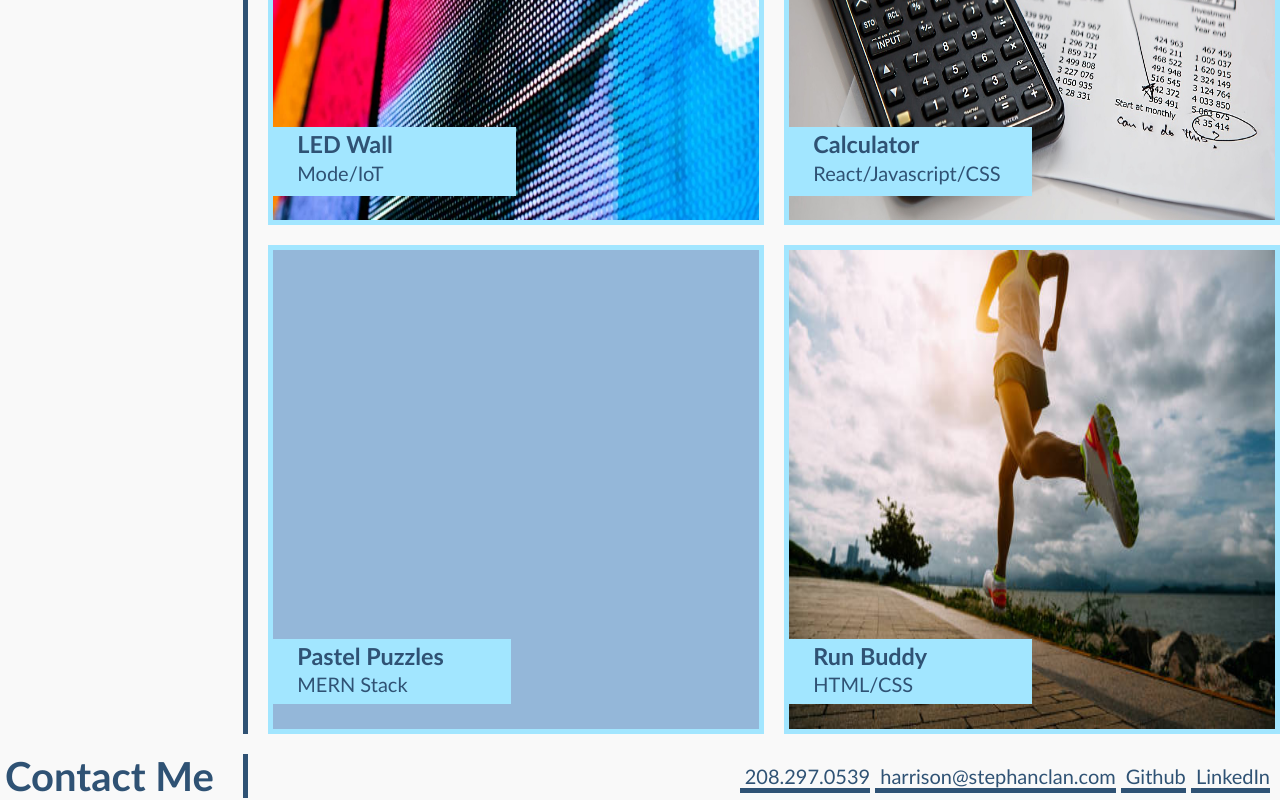
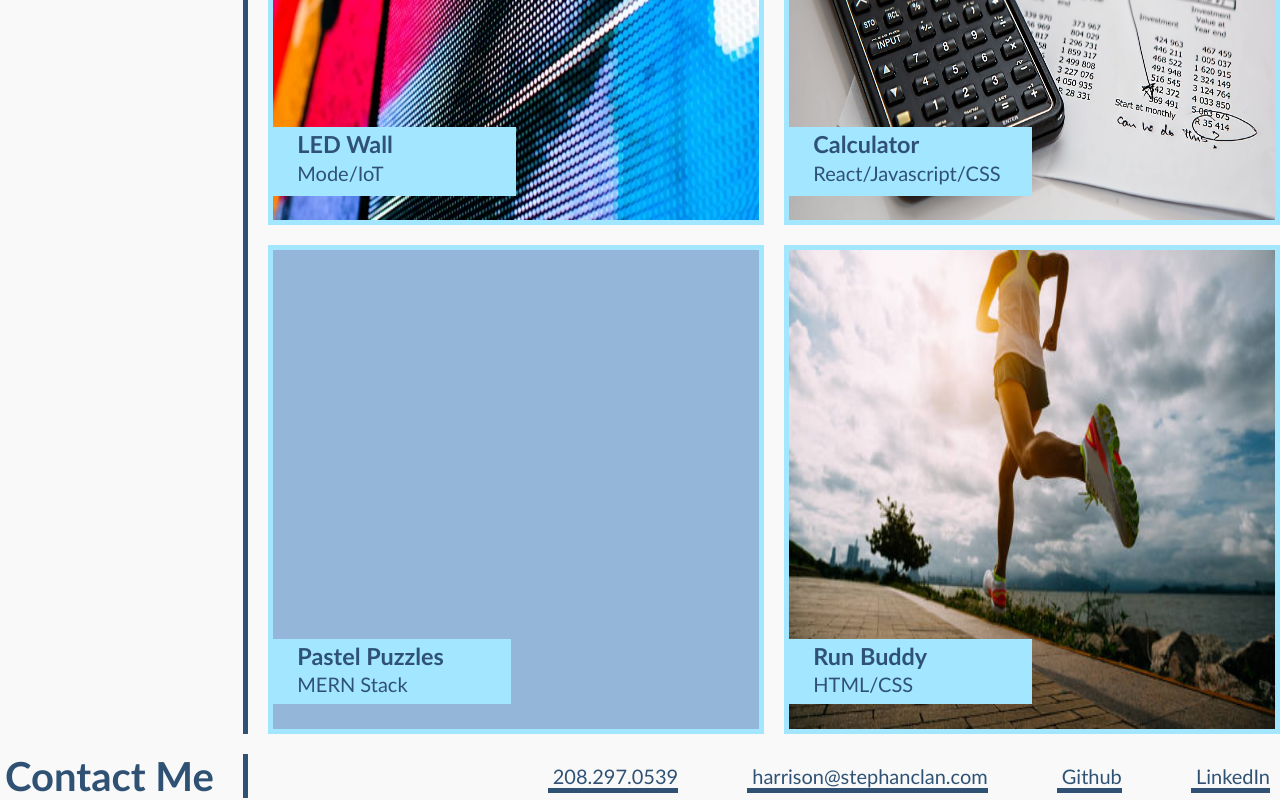
Before and after one commit to hstephan23/portfolio-challenge, a plain HTML site: page index.html in a window 1280 px wide. Shown: the part 1801-2601 px from the top of the page. Drawn offline with Linux system fonts and the light colour scheme.

Commit message:
added some comments anad did some spacing for the contacts

```diff
--- a/assets/CSS/style.css
+++ b/assets/CSS/style.css
@@ -7,6 +7,7 @@
 }
 
 /*element selectors*/
+/*sets up the heading for all of the pages*/
 header {
     display: grid;
     grid-template-rows: auto;
@@ -28,7 +29,7 @@ body {
     background-color:rgb(249, 249, 249);
     font-size: 20px;
 }
-
+/*sets up the footer for all pages*/
 footer {
     display: grid;
     grid-template-rows: auto;
@@ -170,6 +171,7 @@ footer {
     grid-area: contact_info;
     text-align: right;
     padding-right: 10px;
+    word-spacing: 4rem;
 }
 
 #pastel_puzzles:hover {
@@ -182,6 +184,7 @@ footer {
     border: 5px solid rgb(162, 230, 255);
 }
 
+/*add border to all the images when the user hover overs with a mouse*/
 #led_wall:hover,
 #surf_report:hover,
 #calculator:hover,
@@ -232,14 +235,12 @@ footer {
     padding-left: 5%;
 }
 
-
 .images {
     position: absolute;
     width: 100%;
     height: 100%;
     z-index: 0;
 }
-
 
 .surf_text {
     margin-right: 70.5%;
```
